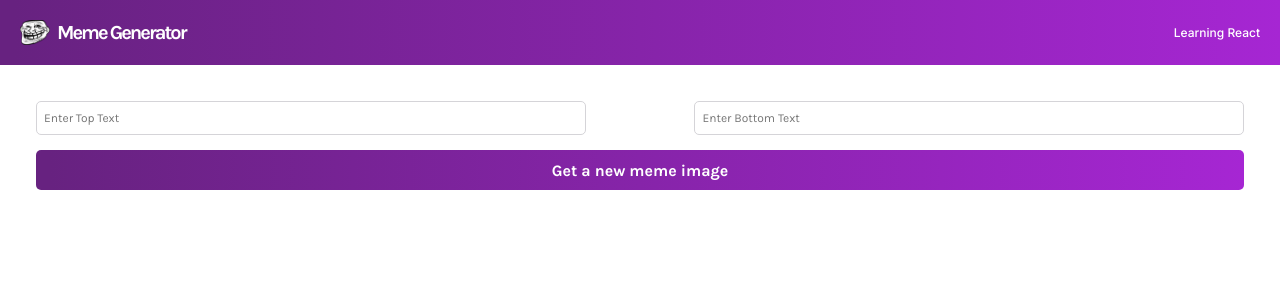
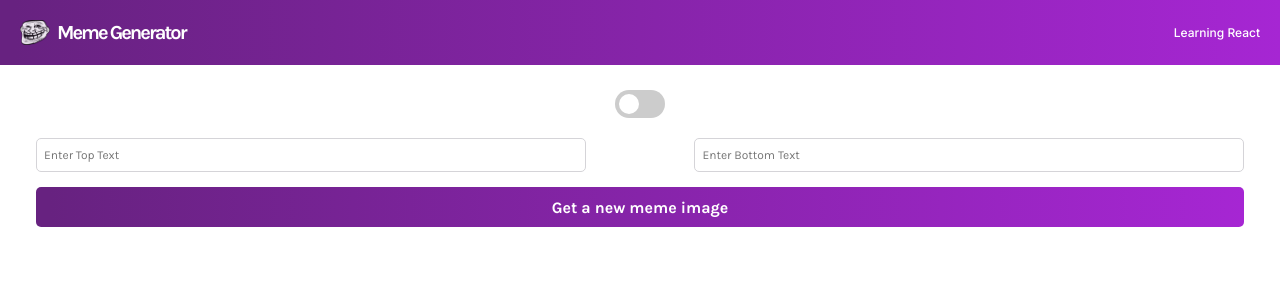
Before and after one commit to Grihit/meme-generator, a React (Create React App) app: page / in a window 1280 px wide. Shown: the top 300 px of the page. Built offline with nearby package versions, Linux system fonts and the light colour scheme; no server answers.

Commit message:
Added Dark Mode

```diff
--- a/src/App.css
+++ b/src/App.css
@@ -8,6 +8,7 @@
 
 .header>img{
   width: 30px;
+  opacity: 90%;
 }
 
 .header--title{
@@ -30,7 +31,7 @@
 }
 
 .meme{
-  margin: 36px;
+  margin: 20px 36px 36px 36px;
   text-align: center;
 }
 
@@ -39,16 +40,27 @@
   justify-content: space-between;
 }
 
+
 .flex--container>input{
-  border: #D5D4D8 solid 1px;
   height: 30px;
   width: 45%;
   border-radius: 5px;
   font-size: 0.75rem;
   font-family: 'Karla';
-  color: #0D0D0D;
   text-indent: 5px;
 }
+
+.light--input{
+  border: #D5D4D8 solid 1px;
+  color: #0D0D0D;
+}
+
+.dark--input{
+  background-color: #3f144f;
+  border: #3f144f solid 1px;
+  color: #D5D4D8;
+}
+
 
 .flex--container>input::placeholder{
   font-size: .75rem;
@@ -66,13 +78,22 @@
   font-weight: 700;
   font-size: 1rem;
   line-height: 19px;
-  color:#FFFFFF;
+  color:#ffffff;
   cursor: pointer;
+}
+
+.dark--button{
+  color: #D5D4D8;
+}
+
+.dark--gradient{
+  background: linear-gradient(90deg, #371344 1.18%, #4d1350 100%);
 }
 
 .meme--img{
   width: 100%;
   margin-top: 47px;
+  opacity: 90%;
 }
 
 .meme--image--div{
@@ -111,3 +132,70 @@
 .bottom{
   bottom: 10px;
 }
+
+.dark--switch{
+  text-align: center;
+  margin-top: 25px;
+}
+
+.switch {
+  position: relative;
+  display: inline-block;
+  width: 50px;
+  height: 28px;
+}
+
+/* Hide default HTML checkbox */
+.switch input {
+  opacity: 0;
+  width: 0;
+  height: 0;
+}
+
+/* The slider */
+.slider {
+  position: absolute;
+  cursor: pointer;
+  top: 0;
+  left: 0;
+  right: 0;
+  bottom: 0;
+  background-color: #ccc;
+  -webkit-transition: .4s;
+  transition: .4s;
+}
+
+.slider:before {
+  position: absolute;
+  content: "";
+  height: 20px;
+  width: 20px;
+  left: 4px;
+  bottom: 4px;
+  background-color: white;
+  -webkit-transition: .4s;
+  transition: .4s;
+}
+
+input:checked + .slider {
+  background-color: #373737;
+}
+
+input:focus + .slider {
+  box-shadow: 0 0 1px #373737;
+}
+
+input:checked + .slider:before {
+  -webkit-transform: translateX(20px);
+  -ms-transform: translateX(20px);
+  transform: translateX(20px);
+}
+
+/* Rounded sliders */
+.slider.round {
+  border-radius: 34px;
+}
+
+.slider.round:before {
+  border-radius: 50%;
+}
--- a/src/App.js
+++ b/src/App.js
@@ -1,12 +1,22 @@
+import React from 'react'
 import './App.css';
 import Header from './components/Header';
 import Meme from './components/Meme';
+import DarkModeSwitch from './components/DarkModeSwitch';
 
 function App() {
+  const [darkMode, setDarkMode] = React.useState(false)
+  document.body.style.backgroundColor = darkMode ? '#2d2a2d' : '';
+
+  function toggle(){
+    setDarkMode(prevDarkMode => !prevDarkMode)
+  }
+
   return (
     <div>
-      <Header />
-      <Meme />
+      <Header dark = {darkMode}/>
+      <DarkModeSwitch click ={toggle} />
+      <Meme dark = {darkMode}/>
     </div>
   );
 }
--- /dev/null
+++ b/src/components/DarkModeSwitch.js
@@ -0,0 +1,12 @@
+import React from 'react'
+
+export default function DarkModeSwitch(props){
+    return(
+        <div className='dark--switch'>
+            <label className="switch">
+                <input type="checkbox" onChange={props.click}/>
+                <span className="slider round"></span>
+            </label>
+        </div>
+    )
+}
--- a/src/components/Header.js
+++ b/src/components/Header.js
@@ -1,8 +1,8 @@
 import React from "react"
 
-export default function Header(){
+export default function Header(props){
     return(
-        <header className="header">
+        <header className={`header ${props.dark ? "dark--gradient" : ""}`}>
             <img src='images/troll-face.png' alt="Troll face" />
             <span className="header--title">Meme Generator</span>
             <span className="header--course">Learning React</span>
--- a/src/components/Meme.js
+++ b/src/components/Meme.js
@@ -1,6 +1,6 @@
 import React from "react"
 
-export default function Meme(){
+export default function Meme(props){
     const [meme, setMeme] = React.useState({
         topText: "",
         bottomText: "",
@@ -49,16 +49,18 @@ export default function Meme(){
                             value={meme.topText}
                             name="topText"
                             onChange={handleChange}
-                        />
+                            className={props.dark ? "dark--input" : "light--input"}
+                            />
                         <input
                             type="text"
                             placeholder="Enter Bottom Text"
                             value={meme.bottomText}
                             name="bottomText"
                             onChange={handleChange}
+                            className={props.dark ? "dark--input" : "light--input"}
                         />
                     </div>
-                    <button onClick={getMemeImage} className="meme--button">Get a new meme image</button>
+                    <button onClick={getMemeImage} className={`meme--button ${props.dark ? "dark--gradient dark--button" : ""}`}>Get a new meme image</button>
                 </form>
                 <div className="meme--image--div">
                     {meme.randomImage && <img src={meme.randomImage} alt="Meme" className="meme--img" />}
```
